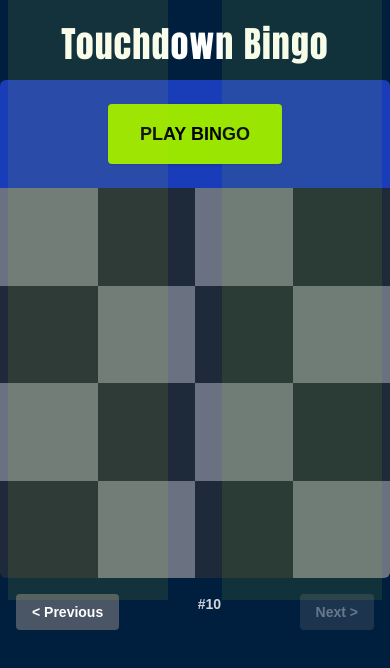
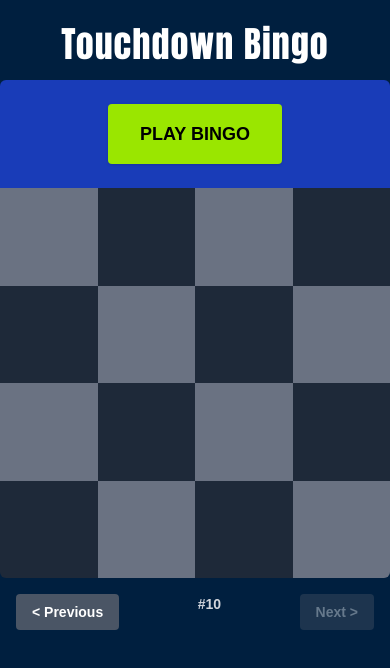
Before and after one commit to vinnypavoni/touchdown-bingo, a Next.js app: page / in a window 390 px wide. Shown: the top 668 px of the page. Built offline with nearby package versions, Linux system fonts and the light colour scheme.

Commit message:
Add Google Ads with correct ad slot IDs

```diff
--- a/app/page.tsx
+++ b/app/page.tsx
@@ -232,21 +232,23 @@ export default function Home() {
 
   return (
     <div className="min-h-screen pt-6 pb-2 text-center flex flex-col items-center gap-4 bg-[#001f3f] text-white">
-      <div className="fixed top-0 left-0 h-full flex items-start px-2 z-50">
+      <div className="fixed top-0 left-0 h-full flex items-start px-2 z-50 hidden md:flex">
         <GoogleAd
           adClient="ca-pub-8274422118651919"
-          adSlot="LEFT_AD_SLOT_ID"
+          adSlot="5963260153"
           style={{ width: '160px', height: '600px', backgroundColor: 'rgba(191, 227, 30, 0.1)' }}
         />
       </div>
+
       {/* Right Ad */}
-      <div className="fixed top-0 right-0 h-full flex items-start px-2 z-50">
+      <div className="fixed top-0 right-0 h-full flex items-start px-2 z-50 hidden md:flex">
         <GoogleAd
           adClient="ca-pub-8274422118651919"
-          adSlot="RIGHT_AD_SLOT_ID"
+          adSlot="1864233044"
           style={{ width: '160px', height: '600px', backgroundColor: 'rgba(170, 223, 34, 0.1)' }}
         />
       </div>
+
       <h1 className="text-4xl font-bold" style={{ fontFamily: 'Impact', letterSpacing: '1px' }}>
         Touchdown Bingo
       </h1>
```
